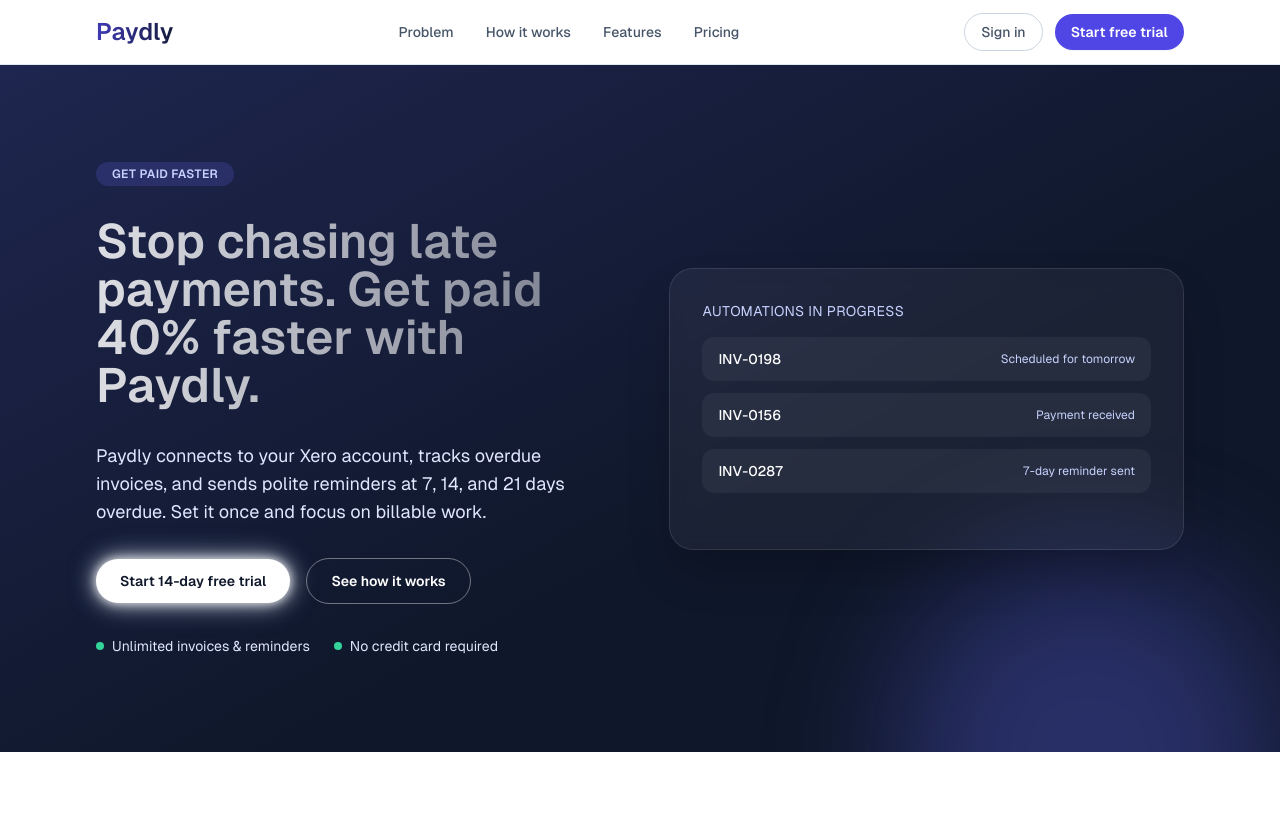
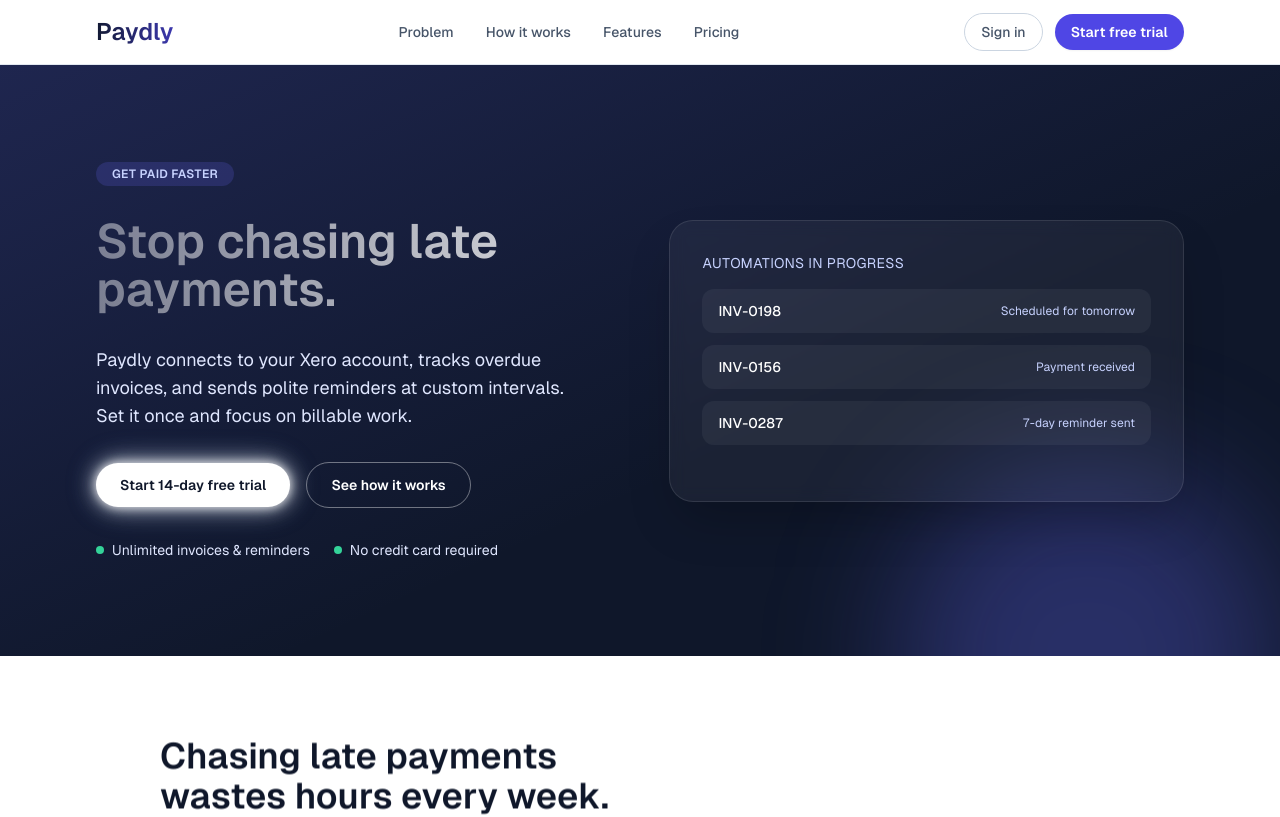
Before and after one commit to EmmanuelDumitrache/paydly, a Next.js app: page / in a window 1280 px wide. Shown: the top 817 px of the page. Built offline with nearby package versions, Linux system fonts and the light colour scheme.

Commit message:
Landing copy updates; slow light-sweep animation for hero and header

```diff
--- a/components/landing/Hero.tsx
+++ b/components/landing/Hero.tsx
@@ -75,11 +75,11 @@
           </span>
           <h1 className="relative text-4xl font-semibold leading-tight sm:text-5xl">
             <span className="relative inline-block bg-gradient-to-r from-white/40 via-white to-white/40 bg-[length:300%_100%] bg-clip-text text-transparent animate-light-sweep">
-              Stop chasing late payments. Get paid 40% faster with Paydly.
+              Stop chasing late payments.
             </span>
           </h1>
           <p className="max-w-xl text-lg text-indigo-100">
-            Paydly connects to your Xero account, tracks overdue invoices, and sends polite reminders at 7, 14, and 21 days overdue. Set it once and focus on billable work.
+            Paydly connects to your Xero account, tracks overdue invoices, and sends polite reminders at custom intervals. Set it once and focus on billable work.
           </p>
           <div className="flex flex-wrap items-center gap-4">
             <Link
--- a/tailwind.config.ts
+++ b/tailwind.config.ts
@@ -14,7 +14,7 @@
       },
       animation: {
         glow: 'glow 2s ease-in-out infinite alternate',
-        'light-sweep': 'light-sweep 1.2s linear infinite',
+        'light-sweep': 'light-sweep 6s ease-in-out infinite',
         'notification-enter': 'notification-enter 0.5s ease-out forwards',
         'notification-exit': 'notification-exit 0.5s ease-in forwards',
         'gradient-move': 'gradient-move 8s ease-in-out infinite',
```
